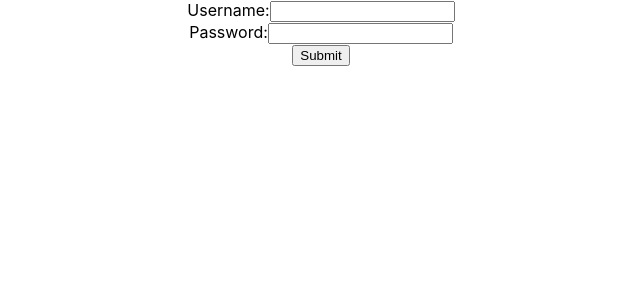
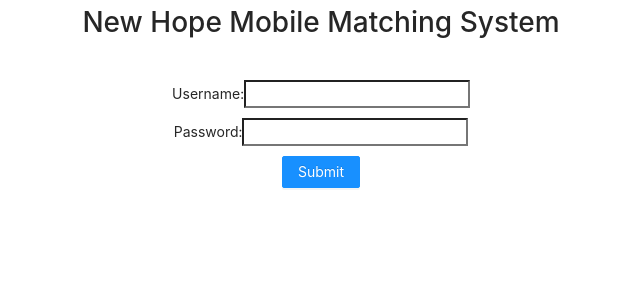
Before and after one commit to cfg2020apac/team-29, a React (Create React App) app in the folder frontend/reactapp/: page / in a window 1280 px wide. Shown: the top 300 px of the page, without its empty margins (319-959 px from the left). Built offline with nearby package versions, Linux system fonts and the light colour scheme.

Commit message:
finish added login page, not yet tested with backend API, using dummy login logic

```diff
--- a/frontend/reactapp/package.json
+++ b/frontend/reactapp/package.json
@@ -6,6 +6,7 @@
     "@testing-library/jest-dom": "^4.2.4",
     "@testing-library/react": "^9.5.0",
     "@testing-library/user-event": "^7.2.1",
+    "antd": "^4.6.6",
     "jquery": "^3.5.1",
     "react": "^16.13.1",
     "react-dom": "^16.13.1",
--- a/frontend/reactapp/src/App.js
+++ b/frontend/reactapp/src/App.js
@@ -2,29 +2,34 @@ import React from 'react';
 import logo from './logo.svg';
 import './App.css';
 import Login from './Login';
+import $ from 'jquery';
+
+const APIURL = 'http://localhost:3002/cfg-apac-team29/us-central1/api/';
 
 class App extends React.Component {
   constructor(props){
     super(props);
     this.state = {
         isLoggedIn: false,
-
+        role: '',
     };
     this.handleLoginSubmit = this.handleLoginSubmit.bind(this);
   }
 
-  handleLoginSubmit(event) {
+
+  handleLoginSubmit(event,role) {
     event.preventDefault();
     this.setState({
-        isLoggedIn: true,
+      isLoggedIn:true,
+      role: role,
     });
-    console.log(event.target.value);
+
   }
 
   render() {
     let userInterface = null;
     if(this.state.isLoggedIn){
-      userInterface = <h1>logged In</h1>;
+    userInterface = <h1>logged In As {this.state.role}</h1>;
     }else{
       userInterface = <Login handleLoginSubmit={this.handleLoginSubmit} />;
     }
--- /dev/null
+++ b/frontend/reactapp/src/Login.css
@@ -0,0 +1,7 @@
+#input_username{
+    margin-bottom: 10px;
+}
+
+#input_password{
+    margin-bottom: 10px;
+}
--- a/frontend/reactapp/src/Login.js
+++ b/frontend/reactapp/src/Login.js
@@ -3,13 +3,23 @@ import logo from './logo.svg';
 import './App.css';
 import { useMediaQuery } from 'react-responsive';
 import $ from 'jquery';
+import { Form, Input, Button, Checkbox } from 'antd';
+import 'antd/dist/antd.css';
+import './Login.css';
 
+// const isDesktopOrLaptop = useMediaQuery({query: '(min-device-width: 1224px)'});
+// const isBigScreen = useMediaQuery({ query: '(min-device-width: 1824px)' });
+// const isTabletOrMobile = useMediaQuery({ query: '(max-width: 1224px)' });
+// const isTabletOrMobileDevice = useMediaQuery({query: '(max-device-width: 1224px)'});
+// const isPortrait = useMediaQuery({ query: '(orientation: portrait)' });
+// const isRetina = useMediaQuery({ query: '(min-resolution: 2dppx)' });
+
+const APIURL = 'http://localhost:3002/cfg-apac-team29/us-central1/api/';
 
 class Login extends React.Component {
     constructor(props){
         super(props);
         this.state = {
-            isLoggedIn: this.props.isLoggedIn,
             isLoginFailed: false,
             username: '',
             password: '',
@@ -23,11 +33,38 @@ class Login extends React.Component {
 
     handleLoginSubmit(event){
         event.preventDefault();
+        //ADD CODE: ajax API here to check if the user exist
+        // $.ajax({
+        //     type:'POST',
+        //     url: APIURL+'login',
+        //     dataType: 'json',
+        //     data: {
+        //         username: this.state.username,
+        //         password: this.state.password
+        //       },
+        //     xhrFields: {withCredentials: true},
+        //     success: function(data) {
+        //         console.log('print data:',data);
+        //         if(data.status == 'success'){
+        //             this.props.handleLoginSubmit(event, data.role);
+        //             this.setState({
+        //                 isLoginFailed:false,
+        //             });
+        //         }else{
+        //             this.setState({
+        //                 isLoginFailed:true
+        //             });
+        //         }
+        //         this.refresh();
+
+        //     }.bind(this),
+        //     error: function(xhr, ajaxOptions, thrownError) {
+        //         alert(xhr.status, thrownError);
+        //     }.bind(this)
+        // });
         let isVerified = this.state.username == '123';
-        //ADD CODE: ajax API here to check if the user exist
-
         if(isVerified){
-            this.props.handleLoginSubmit(event);
+            this.props.handleLoginSubmit(event, 'Case Manager');
         }else{
             this.setState({
                 isLoginFailed:true
@@ -53,20 +90,27 @@ class Login extends React.Component {
         }
     }
 
+    showLoginPageTitle(){
+        return(
+            <div className='loginPageTitle'>
+            <h1>New Hope Mobile Matching System</h1>
+            </div>
+        );
+    }
 
 
     render(){
         return(
             <div className='Login'>
-                <form className="form_login" onSubmit={this.handleLoginSubmit}>
+                {this.showLoginPageTitle()}
+                <br/>
                     <label for="input_username">Username:</label>
                     <input id="input_username" type="text" value={this.username} onChange={this.onUsernameChange} />
                     <br/>
                     <label for="input_password">Password:</label>
                     <input id="input_password" type="password" value={this.password} onChange={this.onPasswordChange} />
                     <br/>
-                    <input id='login_sumbit' type="submit" value="Submit" />
-                </form>
+                    <Button type='primary' onClick={this.handleLoginSubmit}>Submit</Button>
                 {this.handleLoginFailed()}
             </div>
         );
```
Also changed, not shown: 1 other file (tests, documents, lock files or other folders).
